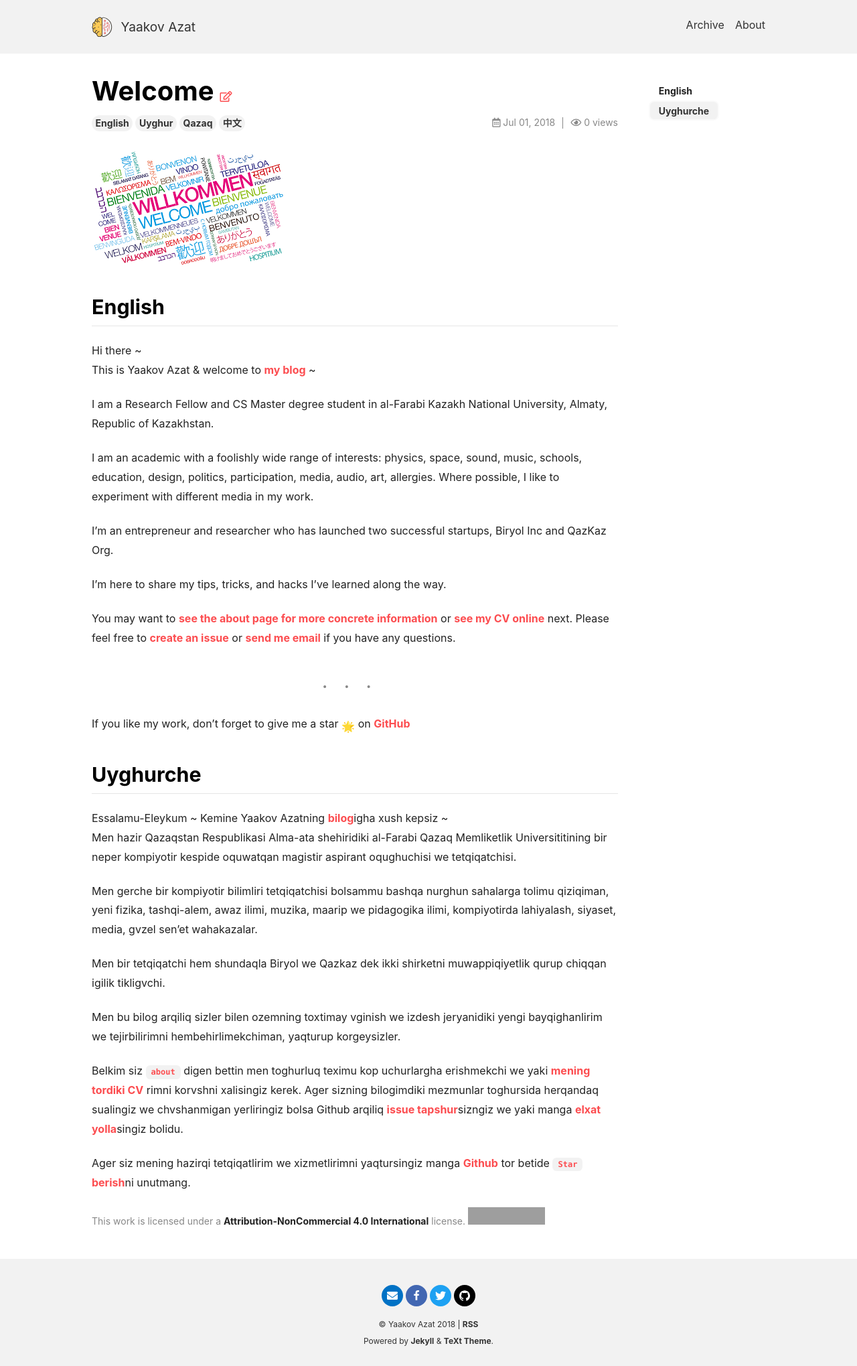
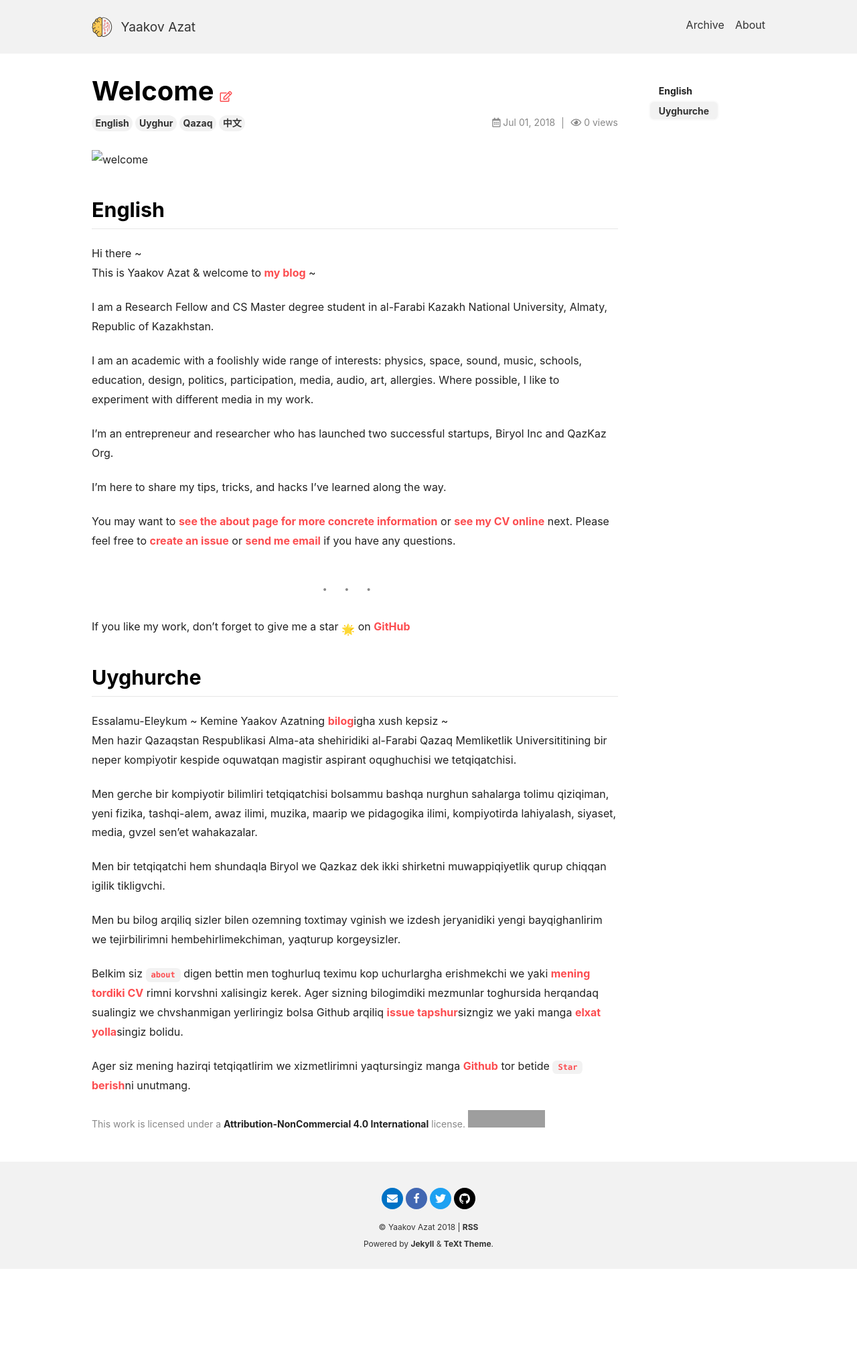
Before and after one commit to jarlhasen/blog, a Jekyll site: the page built from _posts/2018-07-01-welcome.md, in a window 1280 px wide. Shown: the whole page at 67% size. Built offline with Jekyll 4.4.1, drawn with Linux system fonts in a browser that asks for light colours; nearby versions of some CDN libraries; emoji names are drawn with the system emoji font; comment, search, counter and statistics services are not loaded; after the commit the page ends 1894 px from its top, so only the background shows below that; grey boxes are pictures that could not be loaded.

Commit message:
try to add the full link

```diff
--- a/_posts/2018-07-01-welcome.md
+++ b/_posts/2018-07-01-welcome.md
@@ -8,7 +8,7 @@ tags:
  - 中文
 toc: true
 ---
-![welcome](/img/welcome.png)
+![welcome](yaakovzat.com/img/welcome.png)
 
 ## English
 Hi there ~
```
